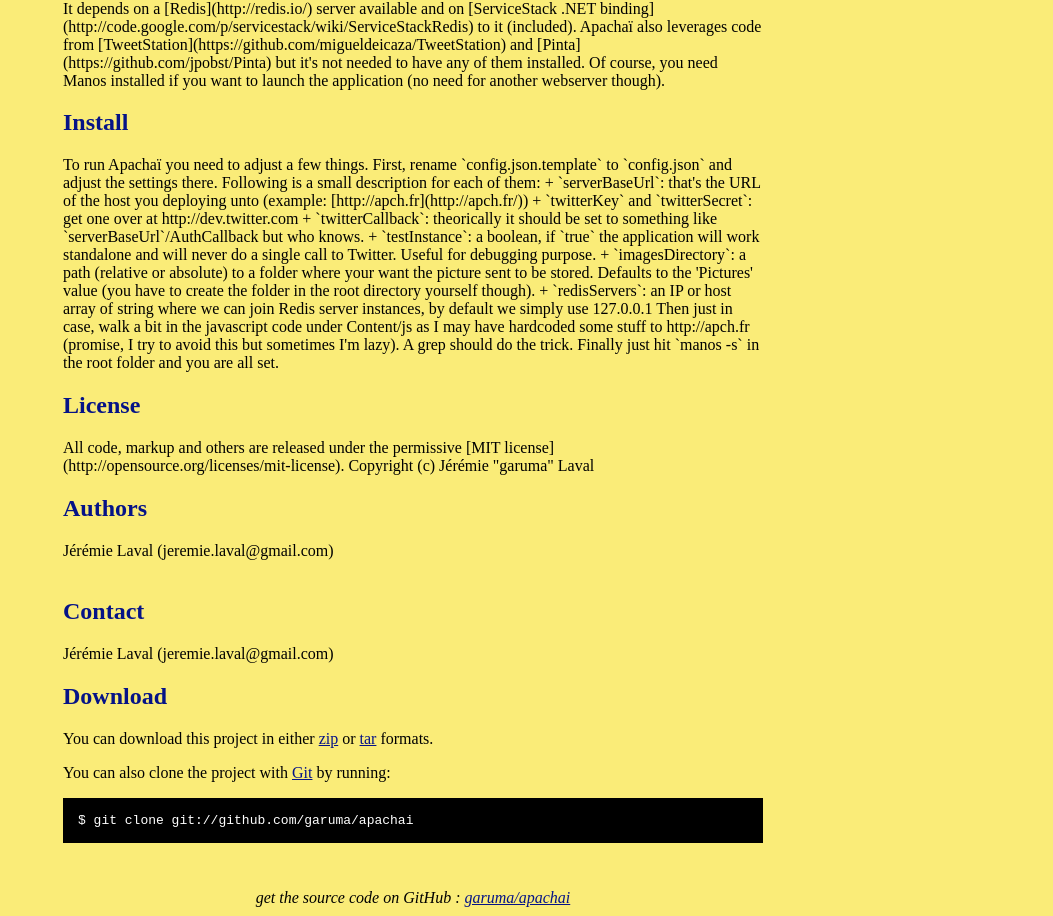
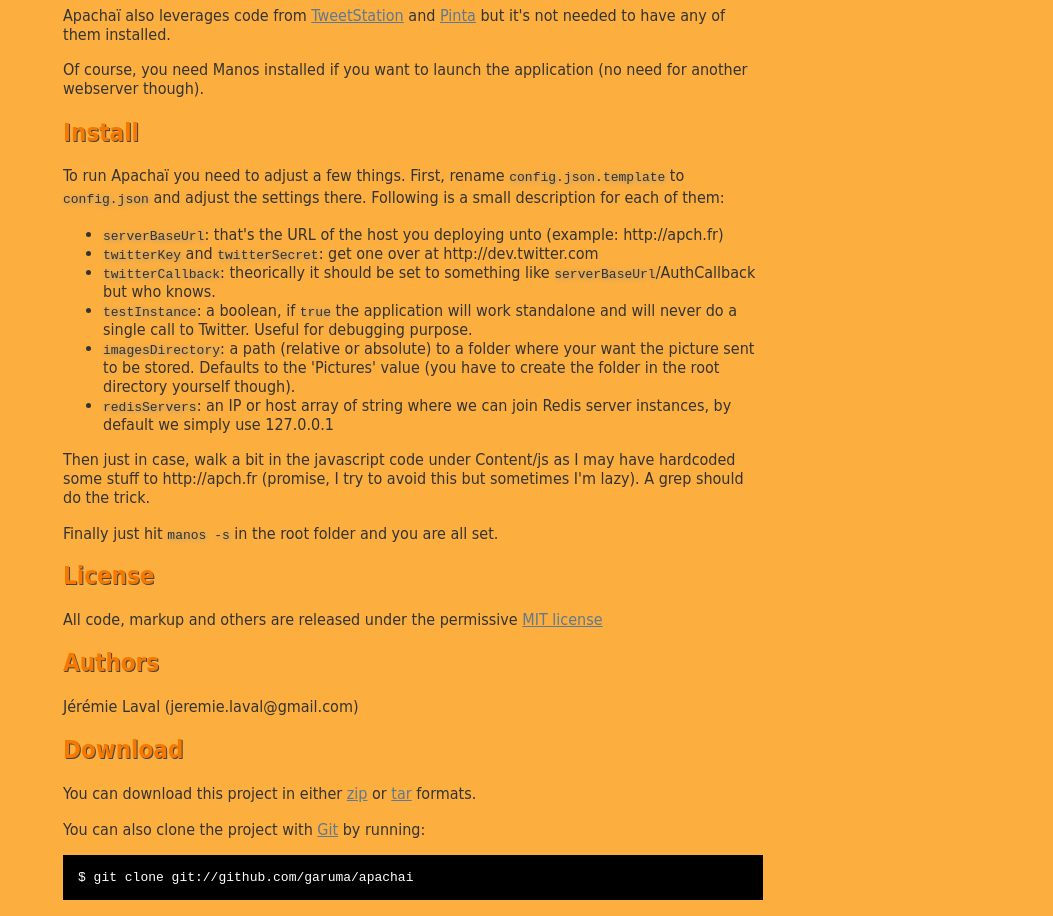
Before and after one commit to garuma/apachai, a plain HTML site: page index.html in a window 1280 px wide. Shown: the part 314-1230 px from the top of the page, without its empty margins (227-1280 px from the left). Drawn offline with Linux system fonts and the light colour scheme.

Commit message:
De-moronize the GitHub default page

```diff
--- a/index.html
+++ b/index.html
@@ -10,27 +10,28 @@
 	<style type="text/css">
 	  body {
   	  margin-top: 1.0em;
-  		background-color: #faec78;
-		  font-family: "Helvetica,Arial,FreeSans";
-  		color: #000000;
+  	  background-color: #FCAF3E;
+	  font-family: "DejaVu Sans Condensed", sans-serif;
+  	  color: #333;
       }
       #container {
       margin: 0 auto;
       width: 700px;
       }
-		h1 { font-size: 3.8em; color: #051387; margin-bottom: 3px; }
+	  a, a:active, a:visited { color:#607890; }
+	  a:hover { color:#036; }
+	  h1 a, h1 a:active, h1 a:visited { font-size: 200%; color: #f57900; margin-bottom: 3px; text-shadow: 1px 1px 1px #444; }
 	  h1 .small { font-size: 0.4em; }
 	  h1 a { text-decoration: none }
-		h2 { font-size: 1.5em; color: #051387; }
-    h3 { text-align: center; color: #051387; }
-    a { color: #051387; }
+	  h2 { font-size: 1.5em; color: #f57900; text-shadow: 1px 1px 0 #444;}
+      h3 { text-align: center; color: #f57900; }
       .description { font-size: 1.2em; margin-bottom: 30px; margin-top: 30px; font-style: italic;}
       .download { float: right; }
 	  pre { background: #000; color: #fff; padding: 15px;}
       hr { border: 0; width: 80%; border-bottom: 1px solid #aaa}
-    .footer { text-align:center; padding-top:30px; font-style: italic; }
+	  p { line-height: 120%; }
+	  code {text-shadow: 1px 1px 5px #999;}
 	</style>
-
 </head>
 
 <body>
@@ -45,44 +46,41 @@
         <img border="0" width="90" src="http://github.com/images/modules/download/tar.png"></a>
     </div>
 
-    <h1><a href="http://github.com/garuma/apachai">apachai</a>
-      <span class="small">by <a href="http://github.com/garuma">garuma</a></span></h1>
+    <h1><a href="http://github.com/garuma/apachai">Apachaï</a></h1>
 
     <div class="description">
       Picture uploading for the rest of us
     </div>
 
-    <p>Apachaï is designed to be a small and lightweight photo and picture sharing application (for services like Twitter) built on the [Manos framework](https://github.com/jacksonh/manos). A running instance is available at [apch.fr](http://apch.fr/).</p><h2>Dependencies</h2>
-<p>It depends on a [Redis](http://redis.io/) server available and on [ServiceStack .NET binding](http://code.google.com/p/servicestack/wiki/ServiceStackRedis) to it (included).
+	<p>Apachaï is designed to be a small and lightweight photo and picture sharing application (for services like Twitter) built on the <a href="https://github.com/jacksonh/manos">Manos framework</a>. A running instance is available at <a href="http://apch.fr/">apch.fr</a>.</p>
 
-Apachaï also leverages code from [TweetStation](https://github.com/migueldeicaza/TweetStation) and [Pinta](https://github.com/jpobst/Pinta) but it's not needed to have any of them installed.
+		<h2>Dependencies</h2>
+		<p>It depends on a <a href="http://redis.io/">Redis</a> server available and on <a href="http://code.google.com/p/servicestack/wiki/ServiceStackRedis">ServiceStack .NET binding</a> to it (included).</p>
 
-Of course, you need Manos installed if you want to launch the application (no need for another webserver though).</p>
+		<p>Apachaï also leverages code from <a href="https://github.com/migueldeicaza/TweetStation">TweetStation</a> and <a href="https://github.com/jpobst/Pinta">Pinta</a> but it's not needed to have any of them installed.</p>
+
+		<p>Of course, you need Manos installed if you want to launch the application (no need for another webserver though).</p>
+
 		<h2>Install</h2>
-<p>To run Apachaï you need to adjust a few things. First, rename `config.json.template` to `config.json` and adjust the settings there. Following is a small description for each of them:
+		<p>To run Apachaï you need to adjust a few things. First, rename <code>config.json.template</code> to <code>config.json</code> and adjust the settings there. Following is a small description for each of them:</p>
 
-+ `serverBaseUrl`: that's the URL of the host you deploying unto (example: [http://apch.fr](http://apch.fr/))
-+ `twitterKey` and `twitterSecret`: get one over at http://dev.twitter.com
-+ `twitterCallback`: theorically it should be set to something like `serverBaseUrl`/AuthCallback but who knows.
-+ `testInstance`: a boolean, if `true` the application will work standalone and will never do a single call to Twitter. Useful for debugging purpose.
-+ `imagesDirectory`: a path (relative or absolute) to a folder where your want the picture sent to be stored. Defaults to the 'Pictures' value (you have to create the folder in the root directory yourself though).
-+ `redisServers`: an IP or host array of string where we can join Redis server instances, by default we simply use 127.0.0.1
+		<ul>
+		  <li><code>serverBaseUrl</code>: that's the URL of the host you deploying unto (example: http://apch.fr)</li>
+		  <li><code>twitterKey</code> and <code>twitterSecret</code>: get one over at http://dev.twitter.com</li>
+		  <li><code>twitterCallback</code>: theorically it should be set to something like <code>serverBaseUrl</code>/AuthCallback but who knows.</li>
+		  <li><code>testInstance</code>: a boolean, if <code>true</code> the application will work standalone and will never do a single call to Twitter. Useful for debugging purpose.</li>
+		  <li><code>imagesDirectory</code>: a path (relative or absolute) to a folder where your want the picture sent to be stored. Defaults to the 'Pictures' value (you have to create the folder in the root directory yourself though).</li>
+		  <li><code>redisServers</code>: an IP or host array of string where we can join Redis server instances, by default we simply use 127.0.0.1</li>
+		  </ul>
 
-Then just in case, walk a bit in the javascript code under Content/js as I may have hardcoded some stuff to http://apch.fr (promise, I try to avoid this but sometimes I'm lazy). A grep should do the trick.
+		<p>Then just in case, walk a bit in the javascript code under Content/js as I may have hardcoded some stuff to http://apch.fr (promise, I try to avoid this but sometimes I'm lazy). A grep should do the trick.</p>
 
-Finally just hit `manos -s` in the root folder and you are all set.</p>
+		Finally just hit <code>manos -s</code> in the root folder and you are all set.</p>
 	  <h2>License</h2>
-<p>All code, markup and others are released under the permissive [MIT license](http://opensource.org/licenses/mit-license).
+	  <p>All code, markup and others are released under the permissive <a href="http://opensource.org/licenses/mit-license">MIT license</a></p>
 
-Copyright (c) Jérémie "garuma" Laval</p>
 	  <h2>Authors</h2>
-<p>Jérémie Laval (jeremie.laval@gmail.com)
-<br/>
-<br/>      </p>
-<h2>Contact</h2>
-<p>Jérémie Laval (jeremie.laval@gmail.com)
-<br/>      </p>
-
+	  <p>Jérémie Laval (jeremie.laval@gmail.com)</p>
 
       <h2>Download</h2>
       <p>
@@ -94,13 +92,6 @@
       by running:
 		<pre>$ git clone git://github.com/garuma/apachai</pre>
       </p>
-
-    <div class="footer">
-      get the source code on GitHub : <a href="http://github.com/garuma/apachai">garuma/apachai</a>
 	</div>
-
-  </div>
-
-
   </body>
 </html>
```
Lines whose indentation alone changed are shown as unchanged.
